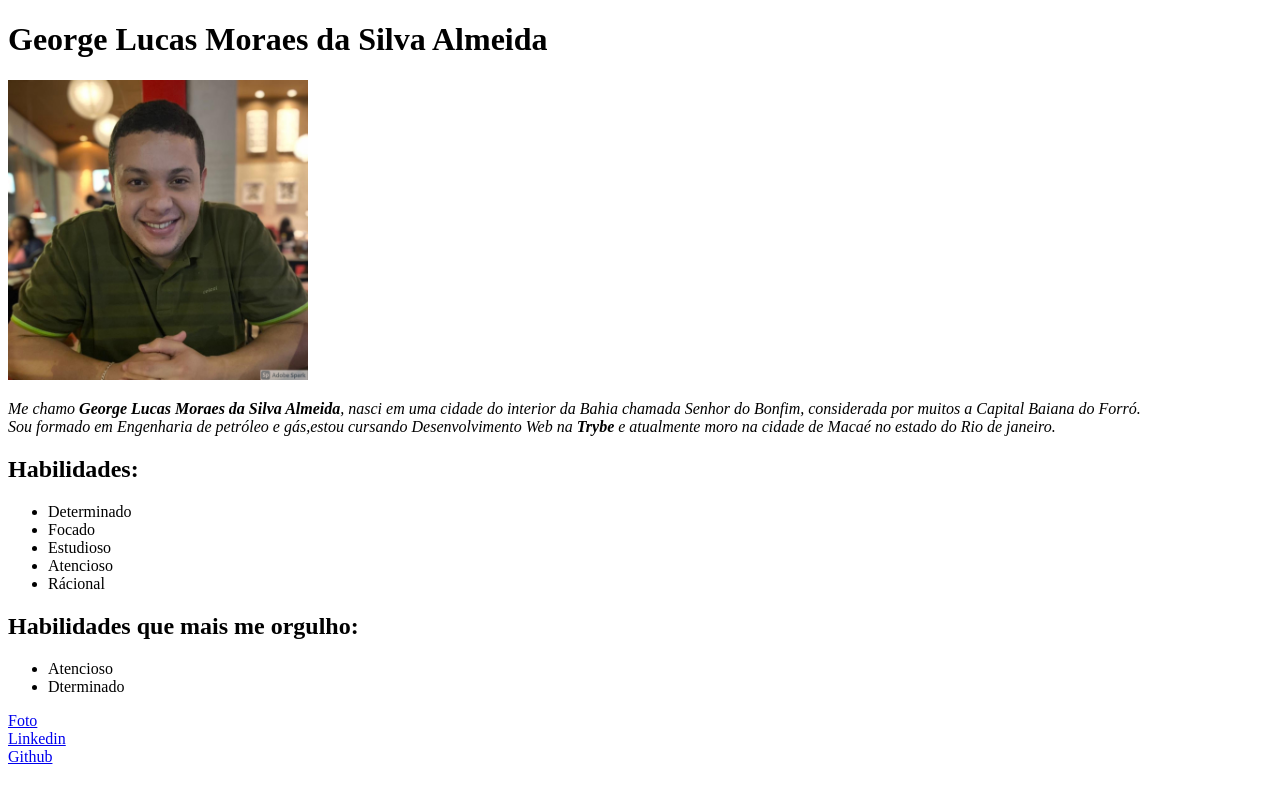
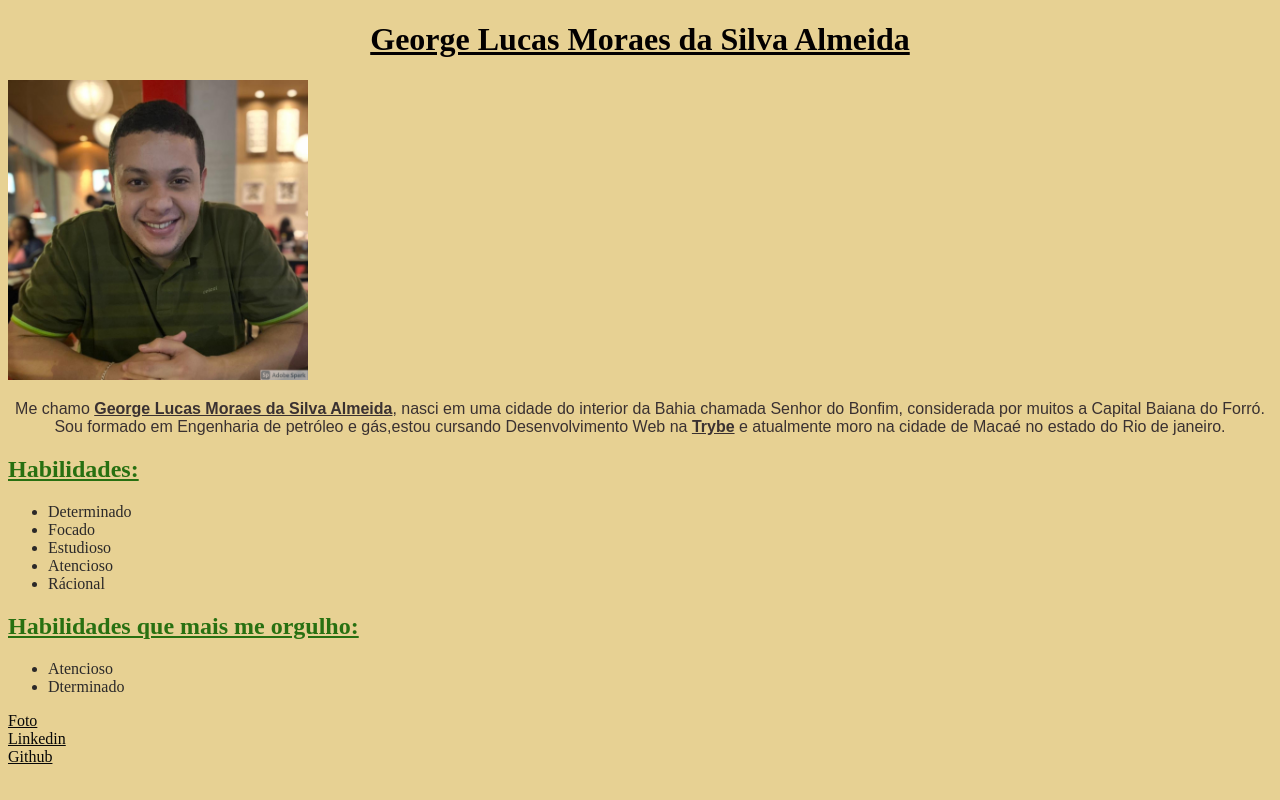
Before and after one commit to DevGla/DevGla.github.io, a plain HTML site: page index.html in a window 1280 px wide. Drawn offline with Linux system fonts and the light colour scheme.

Commit message:
atualizando portfólio com novos conhecimentos

```diff
--- a/index.html
+++ b/index.html
@@ -5,13 +5,14 @@
     <meta http-equiv="X-UA-Compatible" content="IE=edge">
     <meta name="viewport" content="width=device-width, initial-scale=1.0">
     <title>Meu portfólio</title>
+    <link rel="stylesheet" type="text/css" href="styleport.css">
 </head>
 <body>
     <h1>George Lucas Moraes da Silva Almeida</h1>
     <img id="Foto" src="My Post (1)_Easy-Resize.com.jpg" width="300px
 " alt= "Foto atualizada do George Lucas">
 <p>
-    <em>Me chamo <strong>George Lucas Moraes da Silva Almeida</strong>, nasci em uma cidade do interior da Bahia chamada Senhor do Bonfim, considerada por muitos a Capital Baiana do Forró.<br> Sou formado em Engenharia de petróleo e gás,estou cursando Desenvolvimento Web na <strong>Trybe</strong> e atualmente moro na cidade de Macaé no estado do Rio de janeiro.</em>
+    Me chamo <strong id="george">George Lucas Moraes da Silva Almeida</strong>, nasci em uma cidade do interior da Bahia chamada Senhor do Bonfim, considerada por muitos a Capital Baiana do Forró.<br> Sou formado em Engenharia de petróleo e gás,estou cursando Desenvolvimento Web na <strong id="trybe">Trybe</strong> e atualmente moro na cidade de Macaé no estado do Rio de janeiro.
 </p>
 <h2>
     <strong>Habilidades:</strong>
--- /dev/null
+++ b/styleport.css
@@ -0,0 +1,30 @@
+body {
+    background-color:rgba(226, 198, 120, 0.801);
+
+}
+h1 {
+    color: rgb(3, 0, 0);
+    text-decoration: underline;
+    text-align: center;
+}
+p{
+    color:rgb(58, 49, 49);
+    font-family: fantasy;
+    text-align: center;
+}
+ul {
+    color:rgb(43, 41, 41);
+}
+h2 {
+    color:rgb(40, 112, 17);
+    text-decoration: underline;
+}
+a {
+    color: rgb(7, 7, 7);
+}
+#george{
+    text-decoration: underline;
+}
+#trybe{
+    text-decoration: underline;
+}
```
